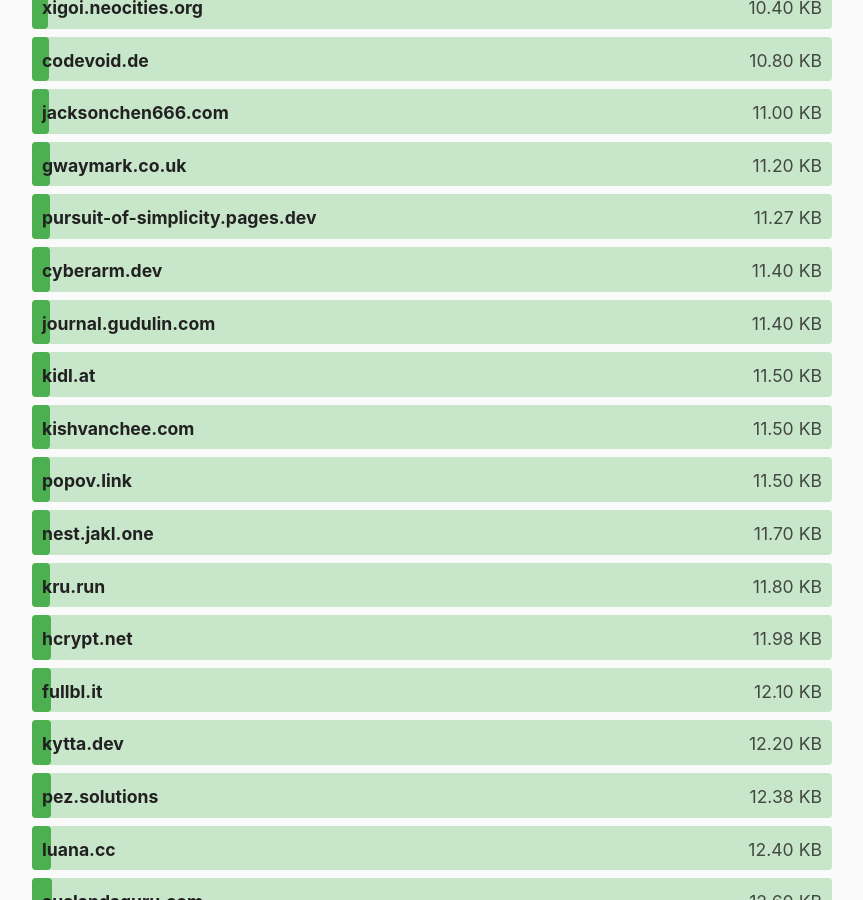
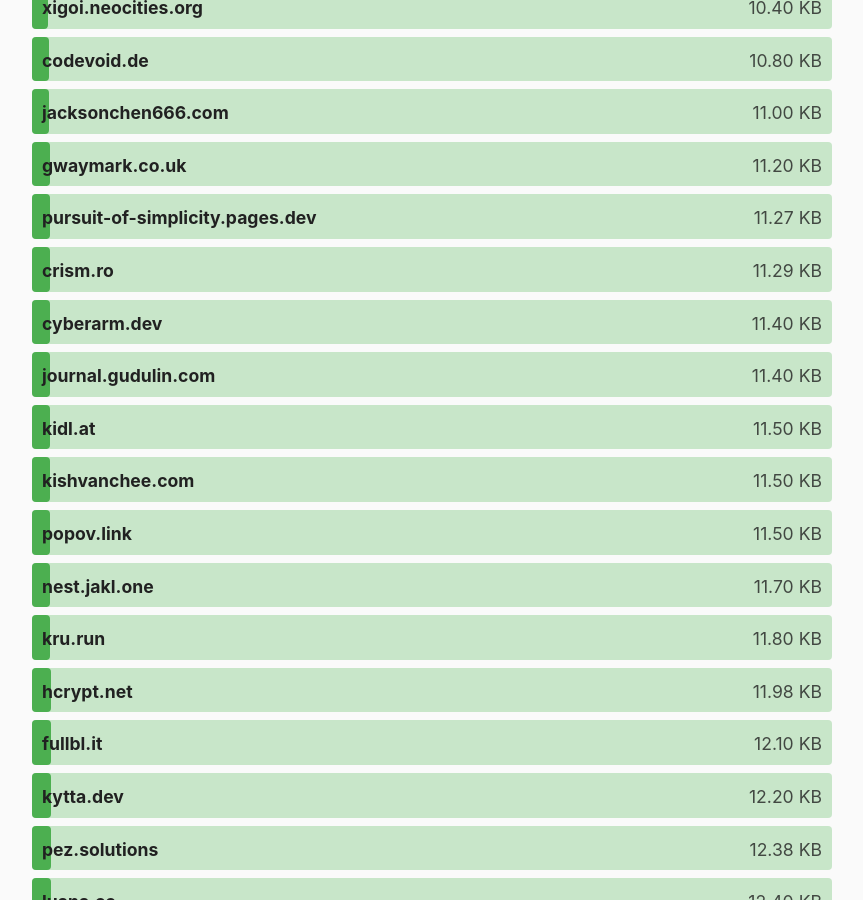
Before and after one commit to kevquirk/512kb.club, a Jekyll site: the page built from index.md, in a window 1280 px wide and 900 px high, scrolled down 6004 px. Shown: the whole window, without its empty margins (208-1071 px from the left). Built offline with Jekyll 4.4.1, drawn with Linux system fonts in a browser that asks for light colours.

Commit message:
Update size of crism.ro

```diff
--- a/_data/sites.yml
+++ b/_data/sites.yml
@@ -930,8 +930,8 @@
 
 - domain: crism.ro
   url: https://crism.ro/
-  size: 124.94
-  last_checked: 2024-06-16
+  size: 11.29
+  last_checked: 2024-06-23
 
 - domain: crooked.ink
   url: https://crooked.ink
```
